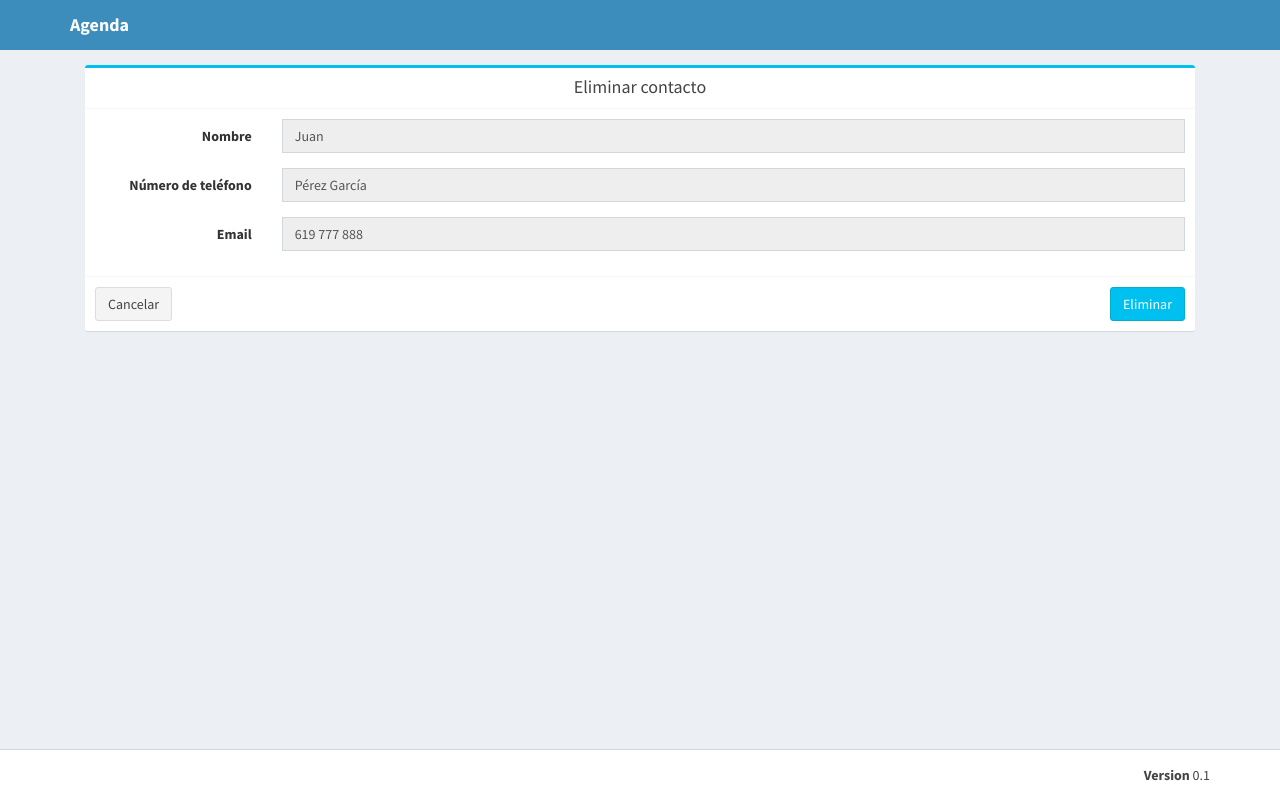
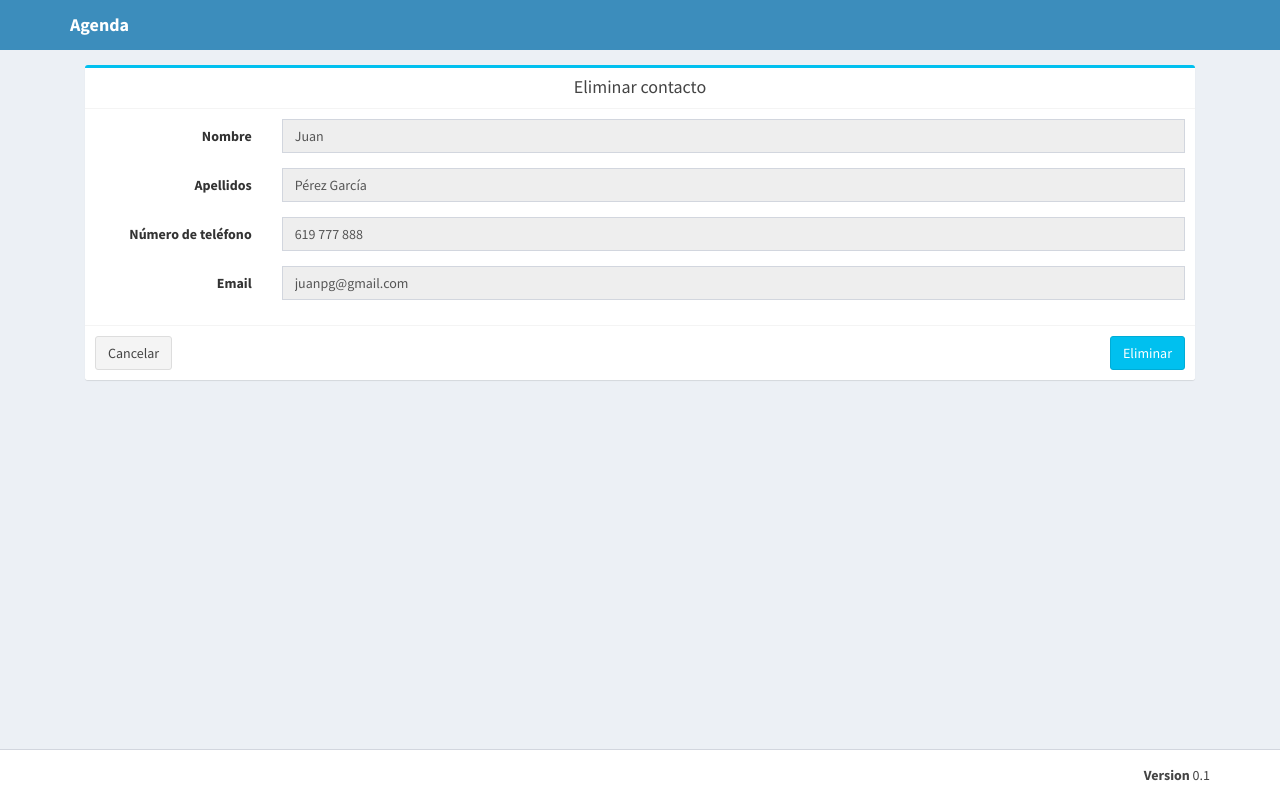
Before and after one commit to jmlcas/crud-agenda, a Flask app: page /delete/1/ in a window 1280 px wide. Run offline with Flask 2, Linux system fonts and the light colour scheme; data comes from the database, SQL or seed files in the repository; data that the repository does not hold is empty; some libraries are stand-ins or nearby versions.

Commit message:
Update delete.html

```diff
--- a/source_code/templates/delete.html
+++ b/source_code/templates/delete.html
@@ -39,6 +39,7 @@
             <form class="form-horizontal" method="POST" action="/deletephone">
             {% for row in data %}
               <div class="box-body">
+
                 <div class="form-group">
                   <label class="col-sm-2 control-label">Nombre</label>
 
@@ -47,11 +48,18 @@
                   </div>
                 </div>
 
+                   <div class="form-group">
+                  <label class="col-sm-2 control-label">Apellidos</label>
+
+                  <div class="col-sm-10">
+                    <input name="name" value="{{ row[2] }}" type="text" class="form-control" disabled>
+                  </div>
+                </div>
                 <div class="form-group">
                   <label class="col-sm-2 control-label">Número de teléfono</label>
 
                   <div class="col-sm-10">
-                    <input name="phone" value="{{ row[2] }}" type="text" class="form-control" disabled>
+                    <input name="phone" value="{{ row[3] }}" type="text" class="form-control" disabled>
                   </div>
                 </div>
 
@@ -59,7 +67,7 @@
                   <label class="col-sm-2 control-label">Email</label>
 
                   <div class="col-sm-10">
-                    <input name="address" value="{{ row[3] }}" type="text" class="form-control" disabled>
+                    <input name="address" value="{{ row[4] }}" type="text" class="form-control" disabled>
                   </div>
                 </div>
               </div>
```
